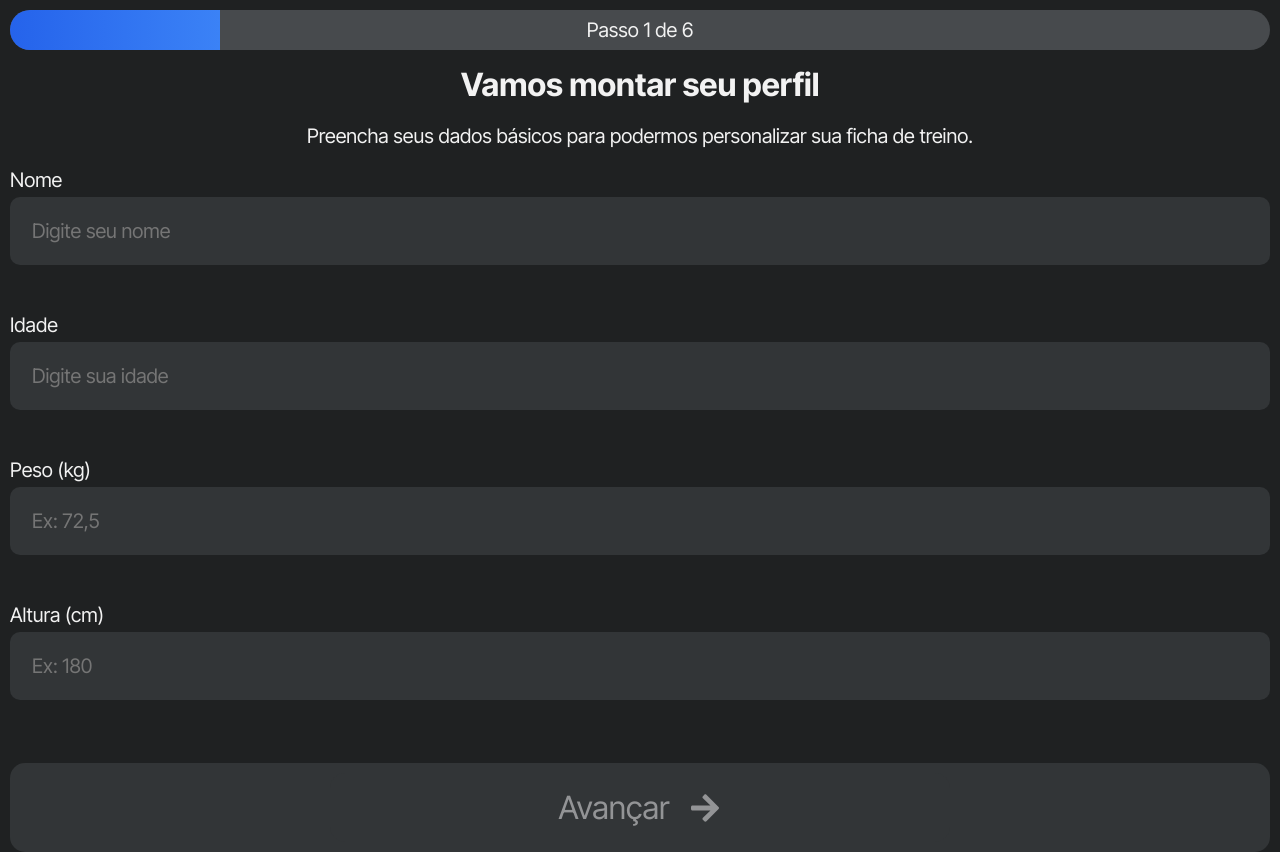
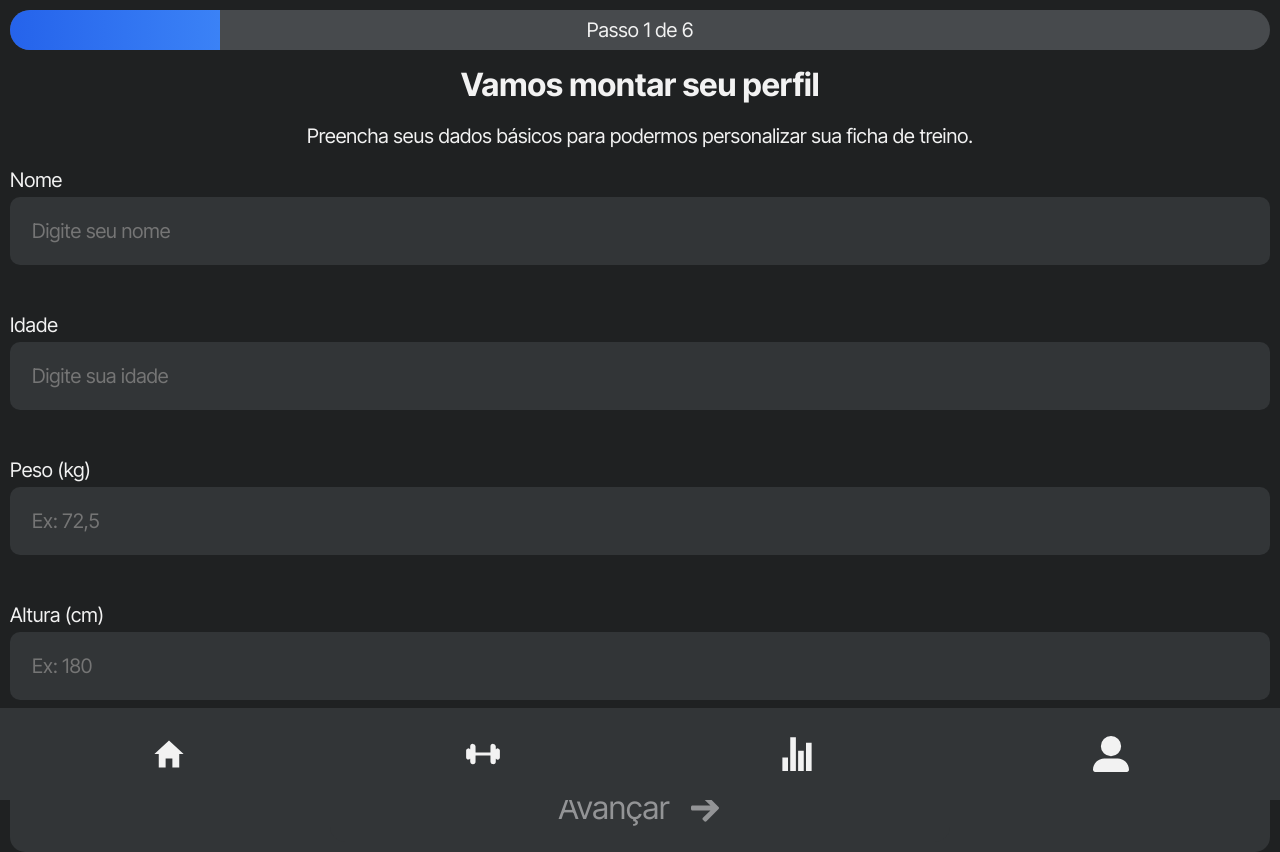
Before and after one commit to bernardocytryn/pb-frontend, a React (Vite) app in the folder ShapeCheck/: page /wizard in a window 1280 px wide. Built offline with nearby package versions, Linux system fonts and the light colour scheme.

Commit message:
update visual na navbar

```diff
--- a/ShapeCheck/src/App.jsx
+++ b/ShapeCheck/src/App.jsx
@@ -2,12 +2,14 @@ import { useState } from "react";
 import "./App.css";
 import TelaBemvindo from "./pages/TelaBemvindo";
 import { Outlet } from "react-router-dom";
+import Navbar from "./components/layout/Navbar";
 
 function App() {
   return (
     <>
       <main>
         <Outlet/>
+        <Navbar/>
       </main>
     </>
   );
--- a/ShapeCheck/src/components/layout/Navbar.jsx
+++ b/ShapeCheck/src/components/layout/Navbar.jsx
@@ -13,7 +13,8 @@ const Navbar = () => {
           className={styles.icone}
           to="/dashboard"
           style={({ isActive }) => ({
-            color: isActive ? "#ffcb3c" : "#f2f2f2",
+            color: isActive ? "#000000" : "#f2f2f2",
+            backgroundColor: isActive ? "#ffcb3c" : "transparent",
           })}
         >
           <IoMdHome />
@@ -22,7 +23,8 @@ const Navbar = () => {
           className={styles.icone}
           to="/treinos"
           style={({ isActive }) => ({
-            color: isActive ? "#ffcb3c" : "#f2f2f2",
+            color: isActive ? "#000000" : "#f2f2f2",
+            backgroundColor: isActive ? "#ffcb3c" : "transparent",
           })}
         >
           <IoBarbell />
@@ -31,7 +33,8 @@ const Navbar = () => {
           className={styles.icone}
           to="/graficos"
           style={({ isActive }) => ({
-            color: isActive ? "#ffcb3c" : "#f2f2f2",
+            color: isActive ? "#000000" : "#f2f2f2",
+            backgroundColor: isActive ? "#ffcb3c" : "transparent",
           })}
         >
           <IoStatsChartSharp />
@@ -40,7 +43,8 @@ const Navbar = () => {
           className={styles.icone}
           to="/perfil"
           style={({ isActive }) => ({
-            color: isActive ? "#ffcb3c" : "#f2f2f2",
+            color: isActive ? "#000000" : "#f2f2f2",
+            backgroundColor: isActive ? "#ffcb3c" : "transparent",
           })}
         >
           <FaUserLarge />
--- a/ShapeCheck/src/components/layout/Navbar.module.css
+++ b/ShapeCheck/src/components/layout/Navbar.module.css
@@ -1,15 +1,20 @@
 .navbar {
   background-color: #323537;
-  padding: 1.5rem;
+  padding: 0.75rem;
   position: fixed;
   bottom: 0;
   left: 0;
   width: 100%;
   font-size: 2.25rem;
 }
-.navbar .icone{
+.navbar .icone {
+  display: flex;
   cursor: pointer;
-  color: #f2f2f2;
+  padding: 1rem;
+  border-radius: 5px;
+  transition:
+    background-color 0.3s ease,
+    color 0.3s ease;
 }
 .navbar div {
   list-style: none;
--- a/ShapeCheck/src/features/wizard/passos/Passo6Foto.jsx
+++ b/ShapeCheck/src/features/wizard/passos/Passo6Foto.jsx
@@ -1,22 +1,33 @@
-import React, { useState } from "react";
+import React, { useRef, useState } from "react";
 import { FaCamera, FaUndo } from "react-icons/fa";
 import BotaoAmarelo from "../../../components/ui/BotaoAmarelo";
 import casaAcademia from "../../../assets/casa_academia.png";
 import styles from "./Passo6Foto.module.css";
 
 const Passo6Foto = ({ temFoto, setTemFoto }) => {
+  const inputCameraRef = useRef(null);
+  const [fotoAntes, setFotoAntes] = useState(null);
 
-  const tirarFoto = () => {
-    setTemFoto(true);
+  const clicarNaCamera = () => inputCameraRef.current.click();
+  const salvarFoto = (e) => {
+    const arquivo = e.target.files[0];
+
+    if (arquivo) {
+      const urlFoto = URL.createObjectURL(arquivo);
+      setFotoAntes(urlFoto);
+      setTemFoto(true);
+    }
   };
+
   const refazerFoto = () => {
+    setFotoAntes(null);
     setTemFoto(false);
   };
 
-  if (temFoto) {
+  if (temFoto && fotoAntes) {
     return (
       <div className={styles.containerPreview}>
-        <img src={casaAcademia} alt="foto-'antes'" />
+        <img src={fotoAntes} alt="primeira foto" />
         <BotaoAmarelo
           texto={
             <>
@@ -43,6 +54,14 @@ const Passo6Foto = ({ temFoto, setTemFoto }) => {
           </span>
         </div>
         <div className={styles.picButton}>
+          <input
+            type="file"
+            accept="image/*"
+            capture="environment"
+            ref={inputCameraRef}
+            onChange={salvarFoto}
+            style={{ display: "none" }}
+          />
           <BotaoAmarelo
             texto={
               <>
--- a/ShapeCheck/src/pages/TelaDashboard.jsx
+++ b/ShapeCheck/src/pages/TelaDashboard.jsx
@@ -4,7 +4,6 @@ import styles from "./TelaDashboard.module.css";
 const TelaDashboard = () => {
   return (
     <div>
-      <Navbar />
     </div>
   );
 };
--- a/ShapeCheck/src/pages/TelaGraficoEvolucao.jsx
+++ b/ShapeCheck/src/pages/TelaGraficoEvolucao.jsx
@@ -4,7 +4,7 @@ import Navbar from '../components/layout/Navbar'
 
 const TelaGraficoEvolucao = () => {
   return (
-    <div><Navbar/></div>
+    <div></div>
   )
 }
 
--- a/ShapeCheck/src/pages/TelaPerfil.jsx
+++ b/ShapeCheck/src/pages/TelaPerfil.jsx
@@ -3,9 +3,7 @@ import styles from "./TelaPerfil.module.css";
 
 const TelaPerfil = () => {
   return (
-    <div>
-      <Navbar />
-    </div>
+    <div>    </div>
   );
 };
 
--- a/ShapeCheck/src/pages/TelaTreinos.jsx
+++ b/ShapeCheck/src/pages/TelaTreinos.jsx
@@ -4,7 +4,6 @@ import styles from "./TelaTreinos.module.css";
 const TelaTreinos = () => {
   return (
     <div>
-      <Navbar />
     </div>
   );
 };
```
